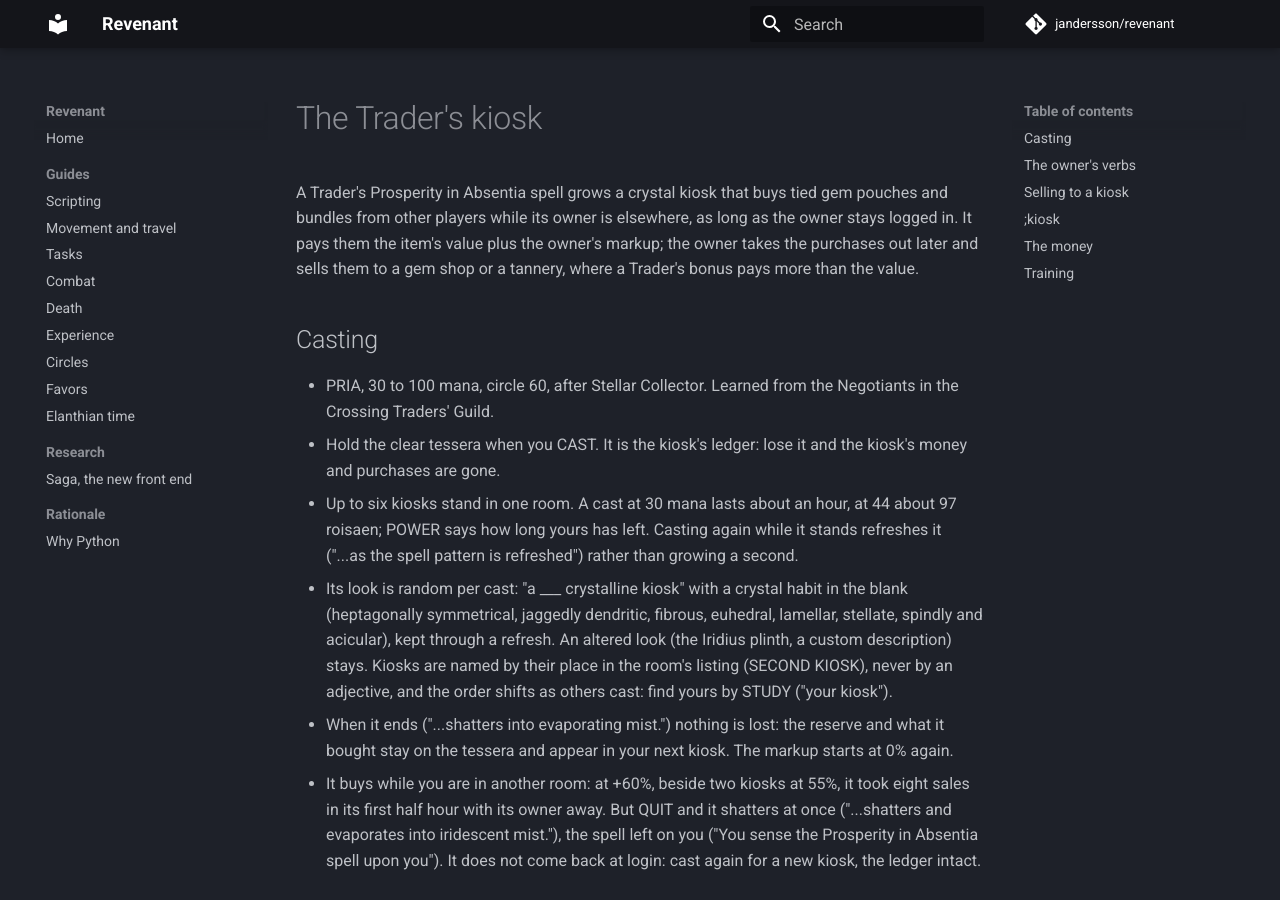
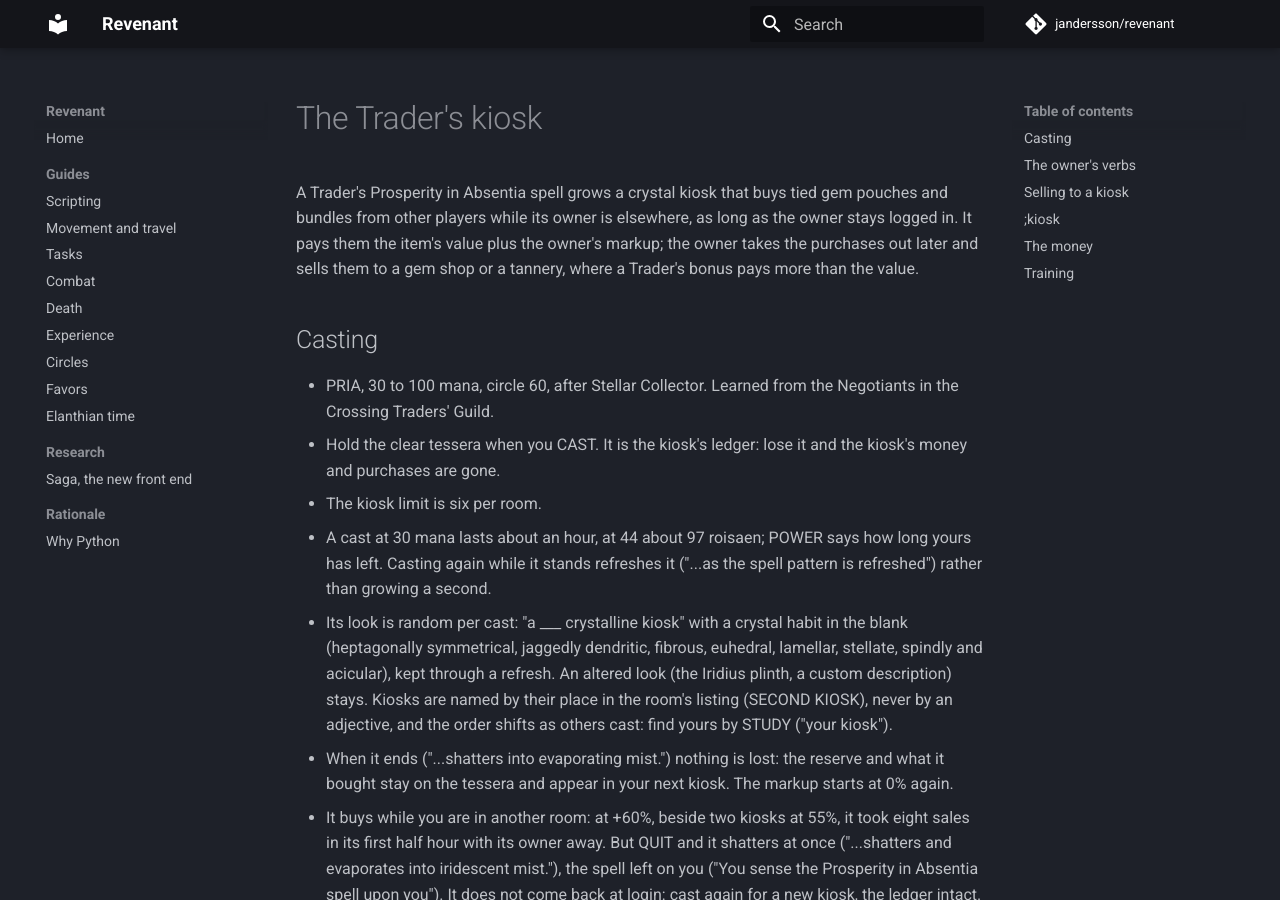
Before and after one commit to jandersson/revenant, an MkDocs documentation site: the page built from docs/kiosk.md, in a window 1280 px wide and 900 px high. Built offline with MkDocs 1.6.1 and Material for MkDocs 9.7.7, drawn with Linux system fonts in a browser that asks for light colours; comment, search, counter and statistics services are not loaded.

Commit message:
docs(kiosk): the room's kiosk limit apart from the cast's mana and length
Co-Authored-By: Claude Opus 5.5 <noreply@anthropic.com>

```diff
--- a/docs/kiosk.md
+++ b/docs/kiosk.md
@@ -6,7 +6,8 @@ A Trader's Prosperity in Absentia spell grows a crystal kiosk that buys tied gem
 
 - PRIA, 30 to 100 mana, circle 60, after Stellar Collector. Learned from the Negotiants in the Crossing Traders' Guild.
 - Hold the clear tessera when you CAST. It is the kiosk's ledger: lose it and the kiosk's money and purchases are gone.
-- Up to six kiosks stand in one room. A cast at 30 mana lasts about an hour, at 44 about 97 roisaen; POWER says how long yours has left. Casting again while it stands refreshes it ("...as the spell pattern is refreshed") rather than growing a second.
+- The kiosk limit is six per room.
+- A cast at 30 mana lasts about an hour, at 44 about 97 roisaen; POWER says how long yours has left. Casting again while it stands refreshes it ("...as the spell pattern is refreshed") rather than growing a second.
 - Its look is random per cast: "a ___ crystalline kiosk" with a crystal habit in the blank (heptagonally symmetrical, jaggedly dendritic, fibrous, euhedral, lamellar, stellate, spindly and acicular), kept through a refresh. An altered look (the Iridius plinth, a custom description) stays. Kiosks are named by their place in the room's listing (SECOND KIOSK), never by an adjective, and the order shifts as others cast: find yours by STUDY ("your kiosk").
 - When it ends ("...shatters into evaporating mist.") nothing is lost: the reserve and what it bought stay on the tessera and appear in your next kiosk. The markup starts at 0% again.
 - It buys while you are in another room: at +60%, beside two kiosks at 55%, it took eight sales in its first half hour with its owner away. But QUIT and it shatters at once ("...shatters and evaporates into iridescent mist."), the spell left on you ("You sense the Prosperity in Absentia spell upon you"). It does not come back at login: cast again for a new kiosk, the ledger intact.
```
